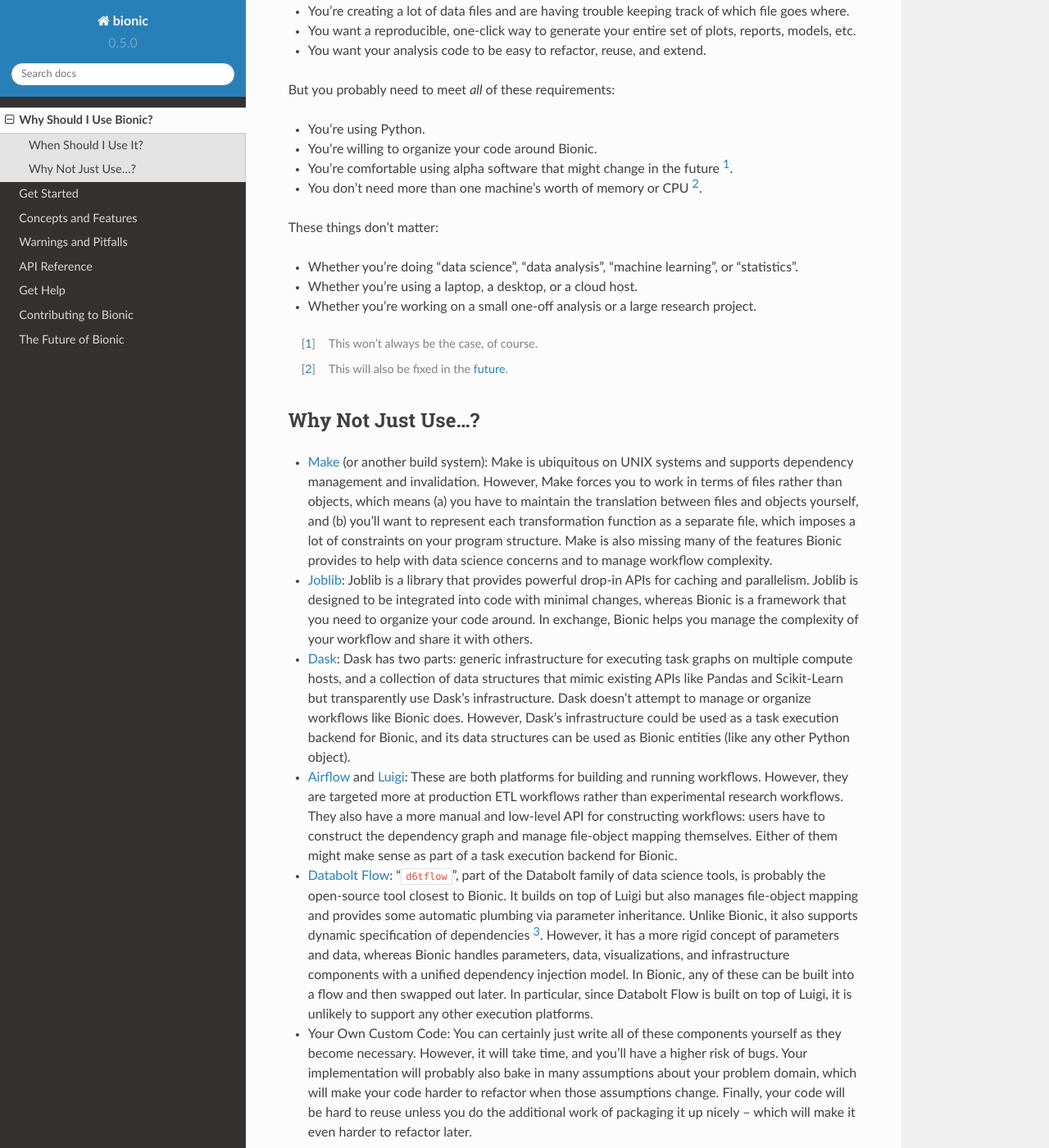
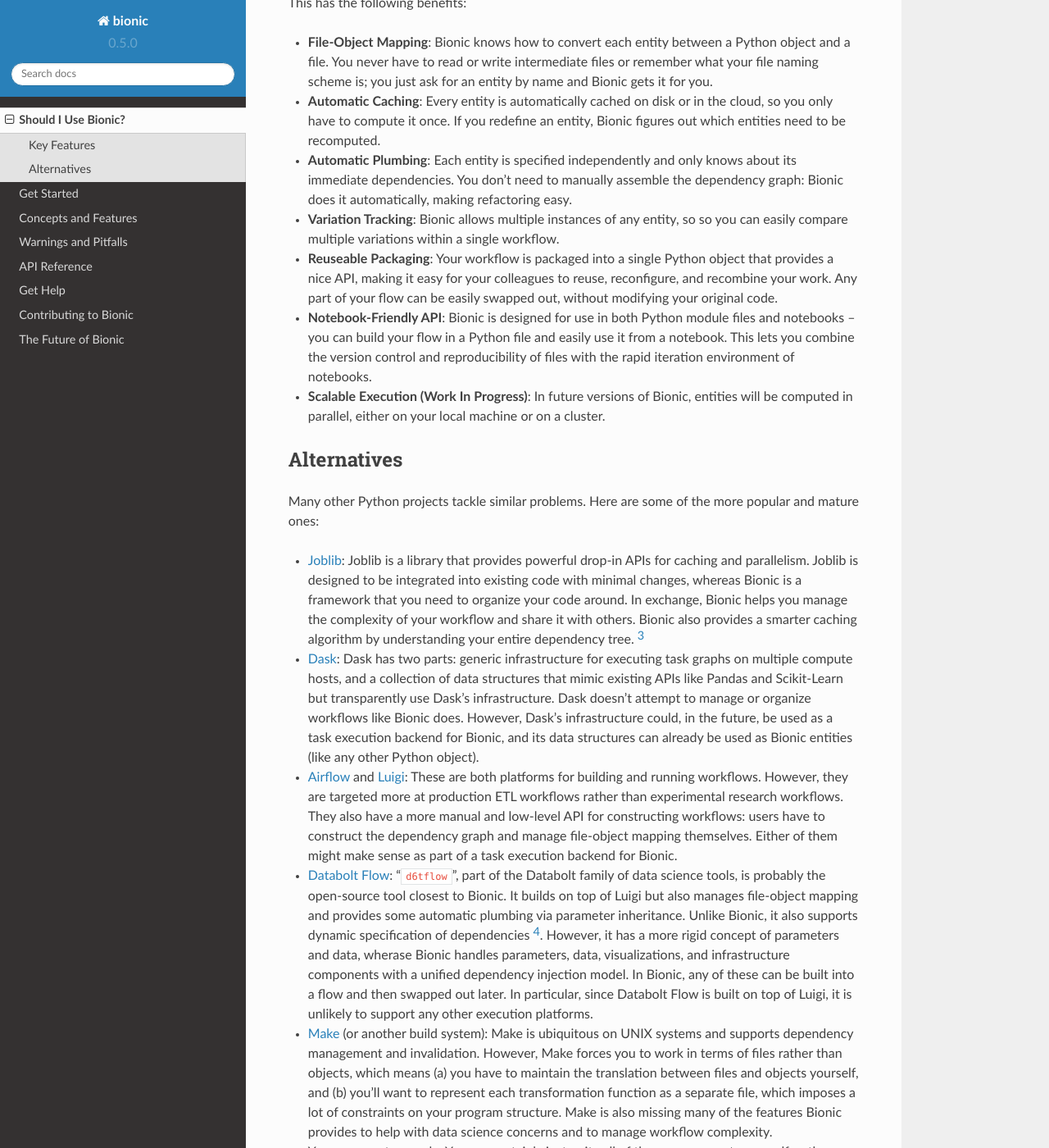
Before and after one commit to square/bionic, a Sphinx documentation site: the page built from docs/what.rst, in a window 1280 px wide and 1400 px high, scrolled down 886 px. Shown: the whole window at 82% size. Built offline with Sphinx 7.4.7 and the Read the Docs theme 2.0.0, drawn with Linux system fonts in a browser that asks for light colours; some of the changed text lies outside the part shown.

Commit message:
Rearrange the "Should I Use Bionic?" page

```diff
--- a/docs/what.rst
+++ b/docs/what.rst
@@ -1,36 +1,10 @@
-========================
-Why Should I Use Bionic?
-========================
+====================
+Should I Use Bionic?
+====================
 
-Bionic lets you automate your data analysis by combining the *entities* you
-care about into a *workflow*.  This has the following benefits:
-
-* **File-Object Mapping**: Bionic knows how to convert each entity between
-  a Python object and a file.  You never have to read or write intermediate files
-  or remember what your file naming scheme is; you just ask for an entity by
-  name and Bionic gets it for you.
-* **Automatic Caching**: Every entity is automatically cached on disk
-  or in the cloud, so you only have to compute it once.  If you
-  redefine an entity, Bionic figures out which entities need to be recomputed.
-* **Automatic Plumbing**: Each entity is specified independently and only knows
-  about its immediate dependencies.  You don't need to manually assemble the
-  dependency graph: Bionic does it automatically, making refactoring easy.
-* **Variation Tracking**: Bionic allows multiple instances of any entity, so
-  so you can easily compare multiple variations within a single workflow.
-* **Reuseable Packaging**: Your workflow is packaged into a single Python
-  object that provides a nice API, making it easy for your colleagues to reuse,
-  reconfigure, and recombine your work.
-* **Notebook-Friendly API**: Bionic is designed for use in both Python module
-  files and notebooks -- you can build your flow in a Python file and easily
-  use it from a notebook.  This lets you combine the version control and
-  reproducibility of files with the rapid iteration environment of notebooks.
-* **Scalable Execution (Work In Progress)**: In future versions of Bionic, entities
-  will be computed in parallel, either on your local machine or on a cluster.
-
-When Should I Use It?
----------------------
-
-Bionic can help you if you have any of these needs:
+Bionic is designed to accelerate data science research by saving you time
+and making your code more reusable.  It might be a good choice if you have any
+of these needs:
 
 * You have expensive computation steps you'd like to cache.
 
@@ -72,31 +46,57 @@
 .. [#f_single] This will also be fixed in the `future
   <future.rst#distributed-computation>`__.
 
-Why Not Just Use...?
---------------------
+Key Features
+------------
 
-* `Make <https://www.gnu.org/software/make/>`_ (or another build system): Make
-  is ubiquitous on UNIX systems and supports dependency management and
-  invalidation.  However, Make forces you to work in terms of files rather than
-  objects, which means (a) you have to maintain the translation between files
-  and objects yourself, and (b) you'll want to represent each transformation
-  function as a separate file, which imposes a lot of constraints on your
-  program structure.  Make is also missing many of the features Bionic provides
-  to help with data science concerns and to manage workflow complexity.
+Bionic lets you automate your data analysis by combining the *entities* you
+care about into a *flow*.  This has the following benefits:
+
+* **File-Object Mapping**: Bionic knows how to convert each entity between
+  a Python object and a file.  You never have to read or write intermediate files
+  or remember what your file naming scheme is; you just ask for an entity by
+  name and Bionic gets it for you.
+* **Automatic Caching**: Every entity is automatically cached on disk
+  or in the cloud, so you only have to compute it once.  If you
+  redefine an entity, Bionic figures out which entities need to be recomputed.
+* **Automatic Plumbing**: Each entity is specified independently and only knows
+  about its immediate dependencies.  You don't need to manually assemble the
+  dependency graph: Bionic does it automatically, making refactoring easy.
+* **Variation Tracking**: Bionic allows multiple instances of any entity, so
+  so you can easily compare multiple variations within a single workflow.
+* **Reuseable Packaging**: Your workflow is packaged into a single Python
+  object that provides a nice API, making it easy for your colleagues to reuse,
+  reconfigure, and recombine your work.  Any part of your flow can be easily
+  swapped out, without modifying your original code.
+* **Notebook-Friendly API**: Bionic is designed for use in both Python module
+  files and notebooks -- you can build your flow in a Python file and easily
+  use it from a notebook.  This lets you combine the version control and
+  reproducibility of files with the rapid iteration environment of notebooks.
+* **Scalable Execution (Work In Progress)**: In future versions of Bionic, entities
+  will be computed in parallel, either on your local machine or on a cluster.
+
+Alternatives
+------------
+
+Many other Python projects tackle similar problems.  Here are some of the more
+popular and mature ones:
 
 * `Joblib <https://joblib.readthedocs.io/en/latest/>`_: Joblib is a library
   that provides powerful drop-in APIs for caching and parallelism.  Joblib is
-  designed to be integrated into code with minimal changes, whereas Bionic is a
-  framework that you need to organize your code around.  In exchange, Bionic
-  helps you manage the complexity of your workflow and share it with others.
+  designed to be integrated into existing code with minimal changes, whereas
+  Bionic is a framework that you need to organize your code around.  In
+  exchange, Bionic helps you manage the complexity of your workflow and share
+  it with others.  Bionic also provides a smarter caching algorithm by
+  understanding your entire dependency tree. [#f_joblib]_
 
 * `Dask <https://dask.org/>`_: Dask has two parts: generic infrastructure for
   executing task graphs on multiple compute hosts, and a collection of data
   structures that mimic existing APIs like Pandas and Scikit-Learn but
   transparently use Dask's infrastructure.  Dask doesn't attempt to manage or
-  organize workflows like Bionic does.  However, Dask's infrastructure could be
-  used as a task execution backend for Bionic, and its data structures can be
-  used as Bionic entities (like any other Python object).
+  organize workflows like Bionic does.  However, Dask's infrastructure could,
+  in the future, be used as a task execution backend for Bionic, and its data
+  structures can already be used as Bionic entities (like any other Python
+  object).
 
 * `Airflow <https://airflow.apache.org/>`_ and `Luigi <https://github.com/spotify/luigi>`_:
   These are both platforms for building and running workflows.  However, they
@@ -112,19 +112,36 @@
   manages file-object mapping and provides some automatic plumbing via
   parameter inheritance.  Unlike Bionic, it also supports dynamic specification
   of dependencies [#f_dependency]_.  However, it has a more rigid concept of
-  parameters and data, whereas Bionic handles parameters, data, visualizations,
+  parameters and data, wherase Bionic handles parameters, data, visualizations,
   and infrastructure components with a unified dependency injection model.  In
-  Bionic, any of these can be built into a flow and then swapped out later.
-  In particular, since Databolt Flow is built on top of Luigi, it is unlikely
-  to support any other execution platforms.
+  Bionic, any of these can be built into a flow and then swapped out later.  In
+  particular, since Databolt Flow is built on top of Luigi, it is unlikely to
+  support any other execution platforms.
 
-* Your Own Custom Code: You can certainly just write all of these components
+* `Make <https://www.gnu.org/software/make/>`_ (or another build system): Make
+  is ubiquitous on UNIX systems and supports dependency management and
+  invalidation.  However, Make forces you to work in terms of files rather than
+  objects, which means (a) you have to maintain the translation between files
+  and objects yourself, and (b) you'll want to represent each transformation
+  function as a separate file, which imposes a lot of constraints on your
+  program structure.  Make is also missing many of the features Bionic provides
+  to help with data science concerns and to manage workflow complexity.
+
+
+* Your own custom code: You can certainly just write all of these components
   yourself as they become necessary.  However, it will take time, and you'll
   have a higher risk of bugs.  Your implementation will probably also bake in
   many assumptions about your problem domain, which will make your code harder
   to refactor when those assumptions change.  Finally, your code will be hard
   to reuse unless you do the additional work of packaging it up nicely -- which
-  will make it even harder to refactor later.
+  will make it even harder to refactor later.  Bionic lets you focus on the
+  unique parts of your workflow by automatically generating the glue and polish
+  for you.
+
+.. [#f_joblib] Joblib considers each function in isolation, so it can't tell
+  whether to run a function until all its dependencies have been loaded into
+  memory.  In contrast, Bionic can figure out if it's safe to load just the
+  object you asked for, without running any of your code at all.
 
 .. [#f_dependency] Dynamic dependency specification will probably be added to
   Bionic in some form, at some point.
```
